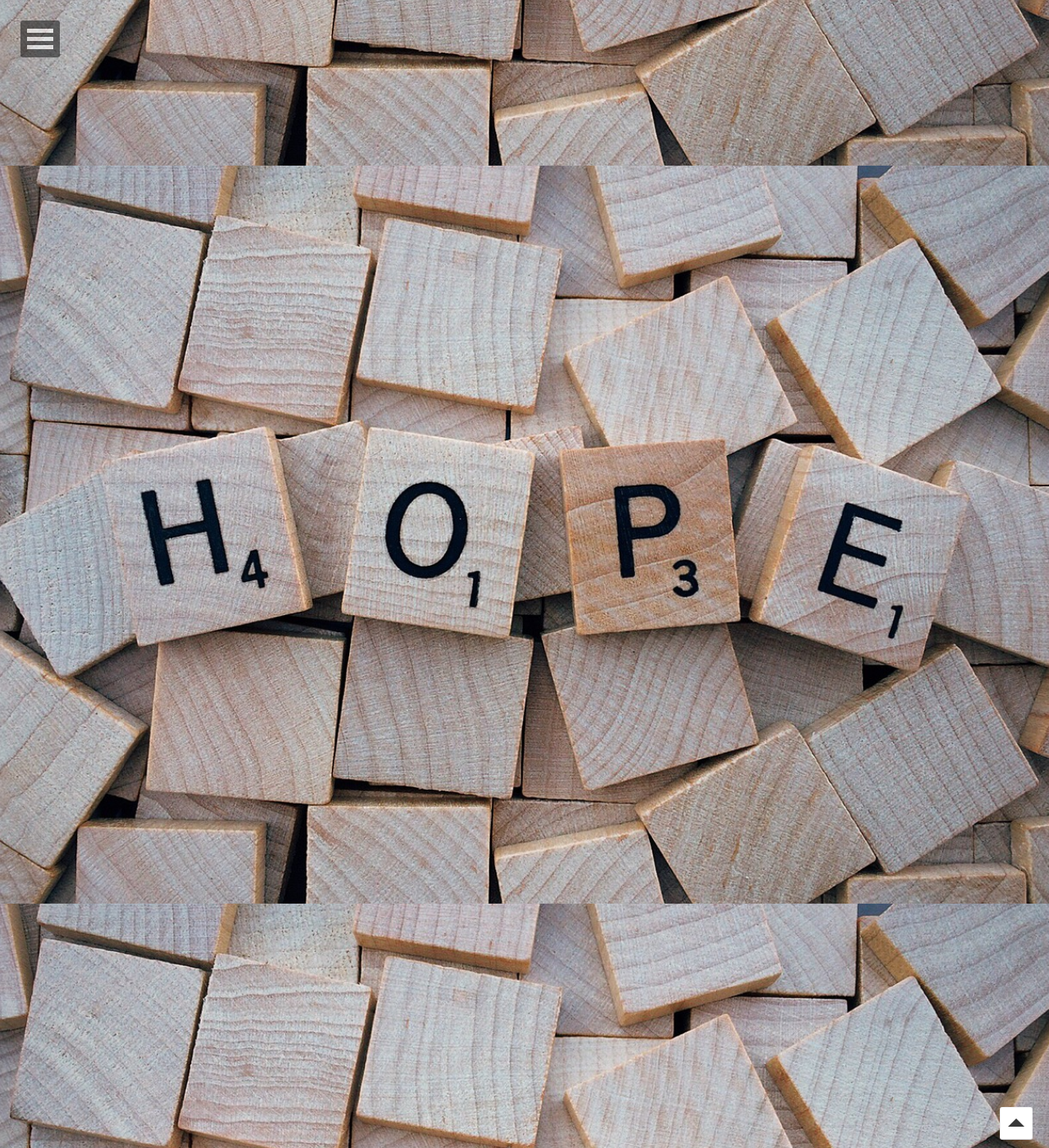
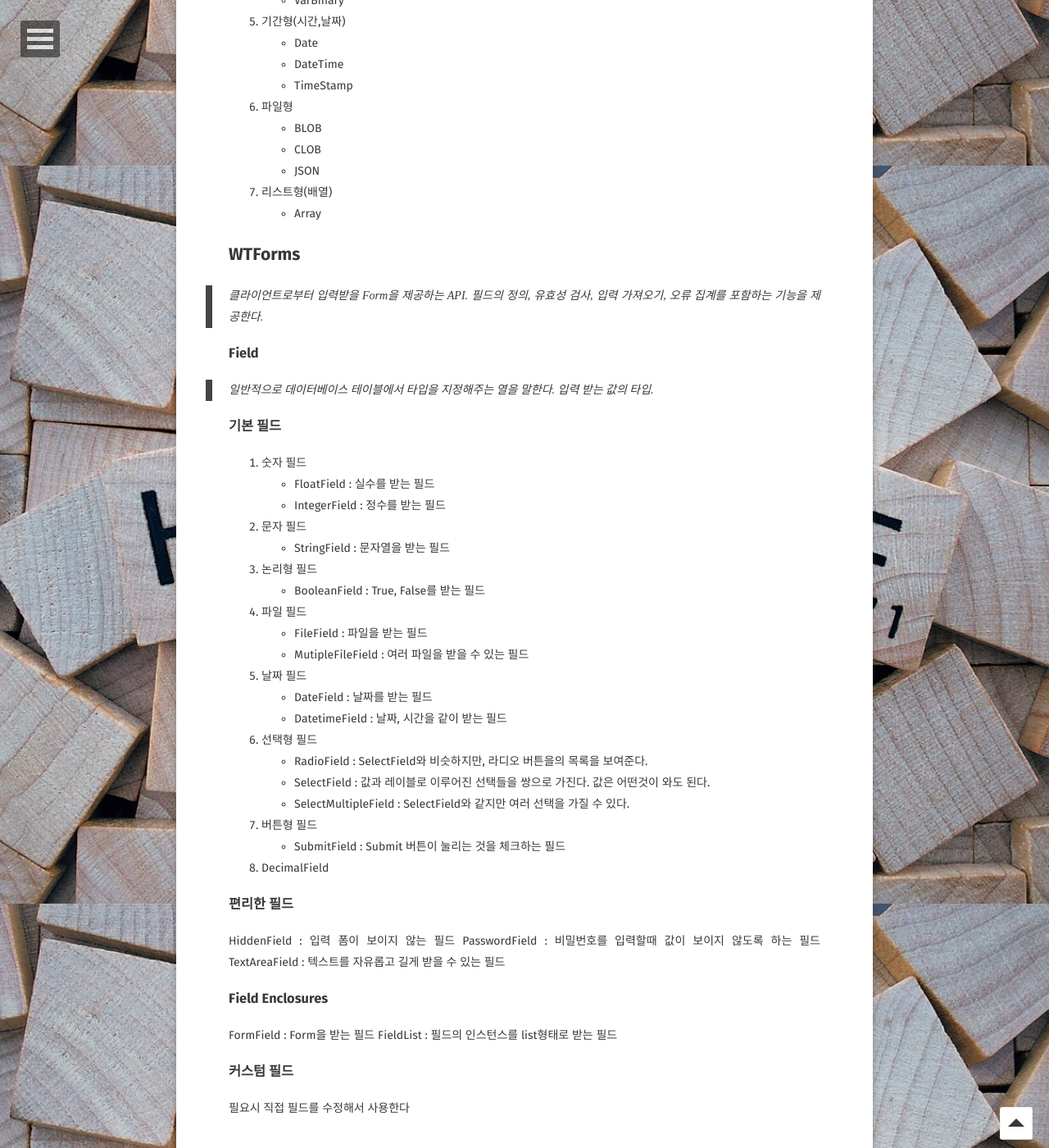
Before and after one commit to Jungjihyuk/JH_Life, a Jekyll site: the page built from _posts/2019-05-18-flask.md, in a window 1280 px wide and 1400 px high, scrolled down 8798 px. Shown: the whole window at 82% size. Built offline with Jekyll 4.4.1, drawn with Linux system fonts in a browser that asks for light colours; some web fonts are replaced; comment, search, counter and statistics services are not loaded; some of the changed text lies outside the part shown.

Commit message:
2nd 과제

```diff
--- a/_posts/2019-05-18-flask.md
+++ b/_posts/2019-05-18-flask.md
@@ -272,18 +272,101 @@
 4. 문자형
 - String
 - Text
-- Unicode
-- UnicodeText
+- Unicode : 유니코드
+- UnicodeText :
 5. 기간형(시간, 날짜)
-- Date
-- DateTime
-- Time
-- Interval
+- Date  : yyyy.mm.dd
+- DateTime : Date + Time
+- Time : hh:mm:ss
+- Interval : 기간
+6. 열거형
+- Enum
+7. 이진데이터형
+- LargeBinary
+8. MatchType
+9. Numeric
 
 #### 타사의 데이터 타입
 
+1. 정수형
+- Integer
+- Int
+- BigInt
+- SmallInt
+2. 실수형
+- Float
+- Real
+3. 문자형
+- Char : 고정 문자열
+- Varchar : 가변 문자열(메모리를 효율적으로 사용할 수 있다)
+- ex) varchar(10)일 때 test를 저장하면 4byte 영역만 차지한다
+- nChar : 고정 문자열 + 유니코드 문자열 (char의 2배공간 사용)
+- nVarchar : 가변 문자열 + 유니코드 문자열
+4. 이진데이터형
+- Binary
+- VarBinary
+5. 기간형(시간,날짜)
+- Date
+- DateTime
+- TimeStamp
+6. 파일형
+- BLOB
+- CLOB
+- JSON
+7. 리스트형(배열)
+- Array
 
 
 ## WTForms
 
+> 클라이언트로부터 입력받을 Form을 제공하는 API.
+필드의 정의, 유효성 검사, 입력 가져오기, 오류 집계를 포함하는 기능을 제공한다.
+
 ### Field
+
+> 일반적으로 데이터베이스 테이블에서 타입을 지정해주는 열을 말한다.
+입력 받는 값의 타입.
+
+
+### 기본 필드
+
+1. 숫자 필드
+- FloatField : 실수를 받는 필드
+- IntegerField : 정수를 받는 필드
+
+2. 문자 필드
+- StringField : 문자열을 받는 필드
+
+3. 논리형 필드
+- BooleanField : True, False를 받는 필드
+
+4. 파일 필드
+- FileField : 파일을 받는 필드
+- MutipleFileField : 여러 파일을 받을 수 있는 필드
+
+5. 날짜 필드
+- DateField : 날짜를 받는 필드
+- DatetimeField : 날짜, 시간을 같이 받는 필드
+
+6. 선택형 필드
+- RadioField : SelectField와 비슷하지만, 라디오 버튼을의 목록을 보여준다.
+- SelectField : 값과 레이블로 이루어진 선택들을 쌍으로 가진다. 값은 어떤것이 와도 된다.
+- SelectMultipleField : SelectField와 같지만 여러 선택을 가질 수 있다.
+
+7. 버튼형 필드
+- SubmitField : Submit 버튼이 눌리는 것을 체크하는 필드
+
+8. DecimalField
+
+
+### 편리한 필드
+HiddenField : 입력 폼이 보이지 않는 필드
+PasswordField : 비밀번호를 입력할때 값이 보이지 않도록 하는 필드
+TextAreaField : 텍스트를 자유롭고 길게 받을 수 있는 필드
+
+### Field Enclosures
+FormField : Form을 받는 필드
+FieldList : 필드의 인스턴스를 list형태로 받는 필드
+
+### 커스텀 필드
+필요시 직접 필드를 수정해서 사용한다
```
